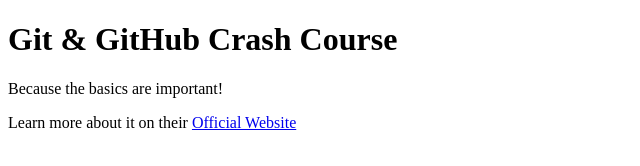
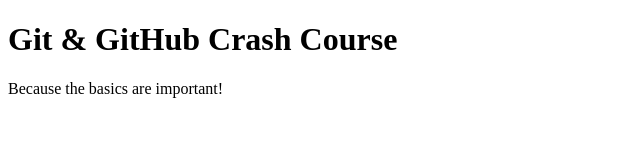
Before and after one commit to Souflogi/learngitgithub, a plain HTML site: page index.html in a window 1280 px wide. Shown: the whole page, without its empty margins (0-640 px from the left). Drawn offline with Linux system fonts and the light colour scheme.

Commit message:
Revert "Adding changes to index file"
This reverts commit 554b3b59675214bb1768332ab7262746a26aca29.

reverting to the initial commit

```diff
--- a/index.html
+++ b/index.html
@@ -1,17 +1,13 @@
 <!DOCTYPE html>
 <html lang="en">
-
   <head>
     <meta charset="UTF-8" />
     <meta http-equiv="X-UA-Compatible" content="IE=edge" />
     <meta name="viewport" content="width=device-width, initial-scale=1.0" />
     <title>Git & GitHub Crash Course</title>
   </head>
-
   <body>
     <h1>Git & GitHub Crash Course</h1>
     <p>Because the basics are important!</p>
-  <p>Learn more about it on their <a href="git.com">Official Website</a></p>
   </body>
-
 </html>
```
Lines whose indentation alone changed are shown as unchanged.
